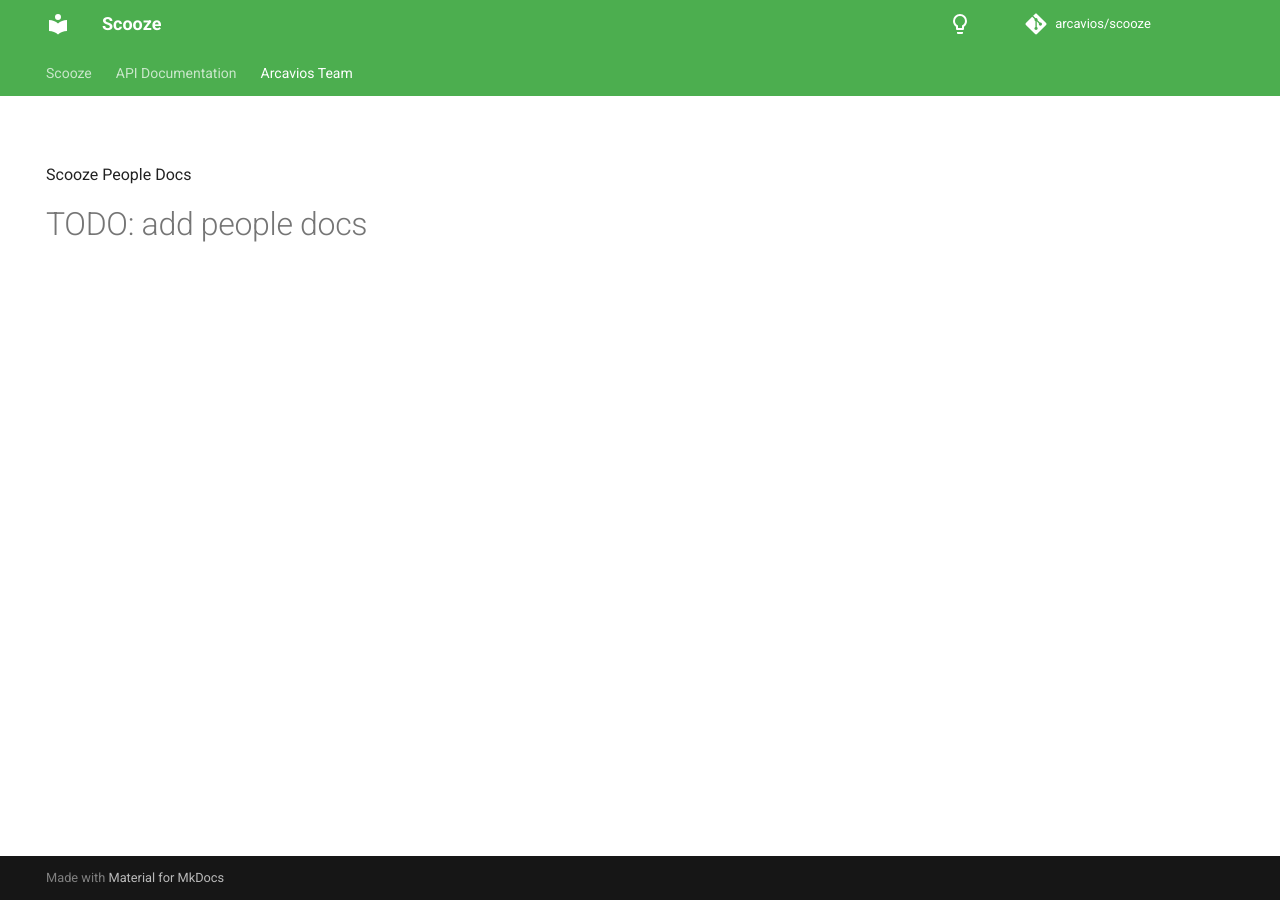
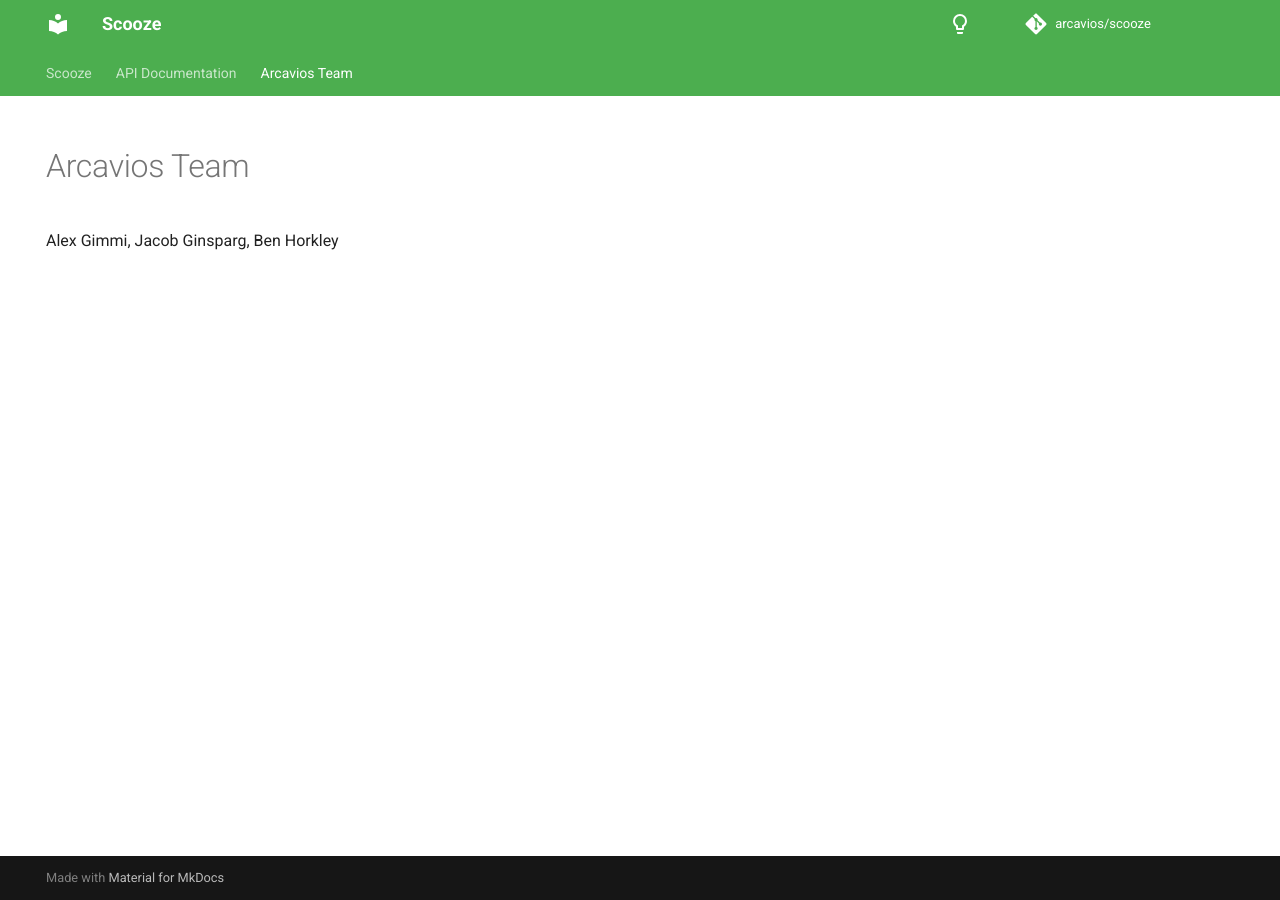
Before and after one commit to arcavios/scooze, an MkDocs documentation site: the page built from docs/people.md, in a window 1280 px wide. Built offline with MkDocs 1.6.1 and Material for MkDocs 9.7.7, drawn with Linux system fonts in a browser that asks for light colours; comment, search, counter and statistics services are not loaded.

Commit message:
Added some more TODOs and commented them out in people.md and cli.md

```diff
--- a/docs/extras/cli.md
+++ b/docs/extras/cli.md
@@ -1,3 +1,3 @@
 Extras - CLI Docs
 
-# TODO: add cli docs
+<!-- TODO: Add CLI documentation here -->
--- a/docs/people.md
+++ b/docs/people.md
@@ -3,6 +3,6 @@ hide:
     - navigation
 ---
 
-Scooze People Docs
+Alex Gimmi, Jacob Ginsparg, Ben Horkley
 
-# TODO: add people docs
+<!-- TODO: Add maintainer badges similar to how Pydantic does it: https://github.com/pydantic/pydantic/blob/main/docs/pydantic_people.md -->
```
